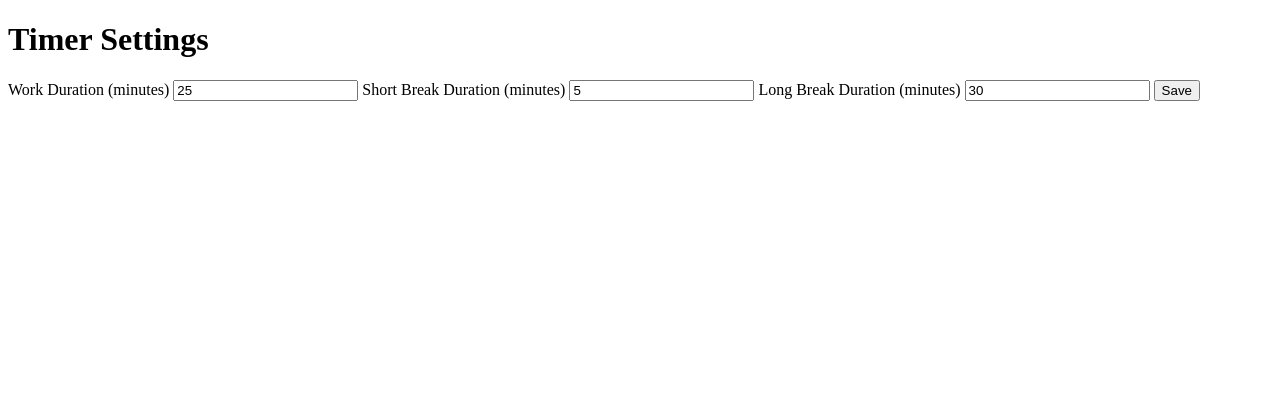
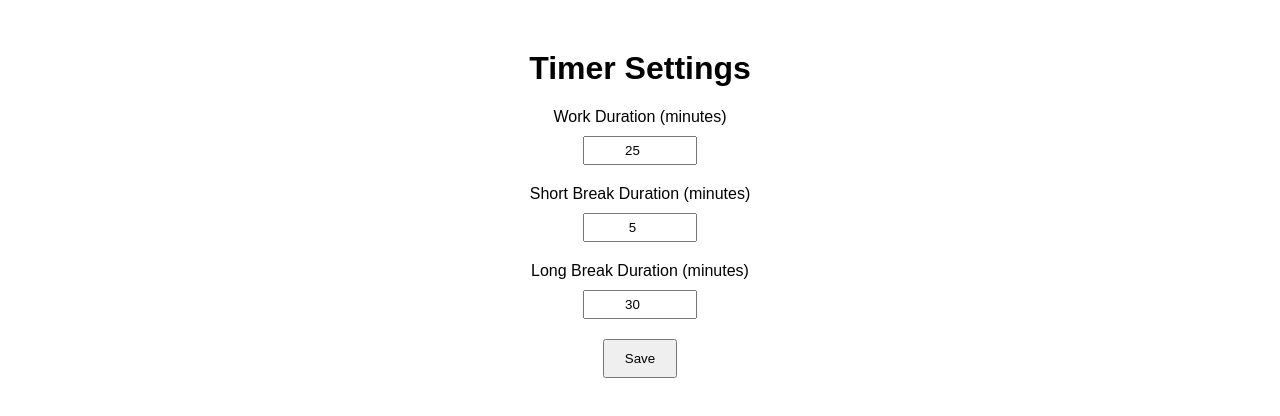
Before and after one commit to seanmushisha/seanmushisha.github.io, a plain HTML site: page settings.html in a window 1280 px wide. Drawn offline with Linux system fonts and the light colour scheme.

Commit message:
Update settings.html

```diff
--- a/settings.html
+++ b/settings.html
@@ -5,7 +5,32 @@
     <meta name="viewport" content="width=device-width, initial-scale=1.0">
     <title>Timer Settings</title>
     <style>
-        /* Styles as before */
+        body {
+            font-family: Arial, sans-serif;
+            text-align: center;
+        }
+        h1 {
+            margin-top: 50px;
+        }
+        form {
+            margin-top: 20px;
+            display: flex;
+            flex-direction: column; /* Arrange elements vertically */
+            align-items: center; /* Center-align form elements */
+        }
+        label {
+            margin-bottom: 10px;
+        }
+        input[type="number"] {
+            padding: 5px;
+            margin-bottom: 20px;
+            width: 100px;
+            text-align: center;
+        }
+        button {
+            padding: 10px 20px;
+            cursor: pointer;
+        }
     </style>
 </head>
 <body>
@@ -41,13 +66,13 @@
             localStorage.setItem('shortBreakDuration', shortBreakDurationInput.value);
             localStorage.setItem('longBreakDuration', longBreakDurationInput.value);
             alert('Settings saved successfully!');
+            window.location.href = 'clock.html'; // Redirect to clock page after saving settings
         }
 
         // Event listener to save settings on form submission
         document.getElementById('settingsForm').addEventListener('submit', function(event) {
             event.preventDefault(); // Prevent form submission
-            saveSettings(); // Call function to save settings
-            window.location.href = 'clock.html'; // Redirect to timer page after saving settings
+            saveSettings(); // Call function to save settings and redirect
         });
     </script>
 </body>
```
